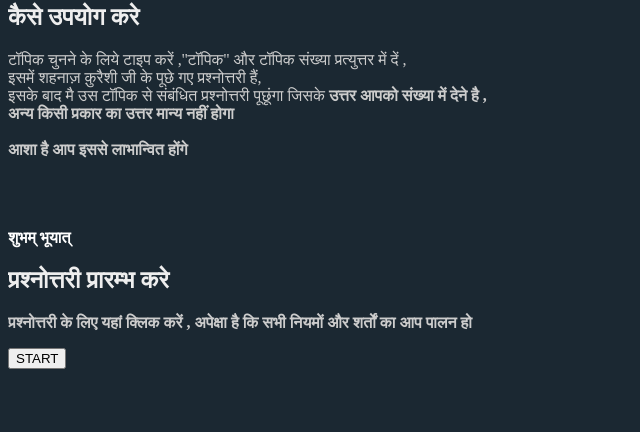
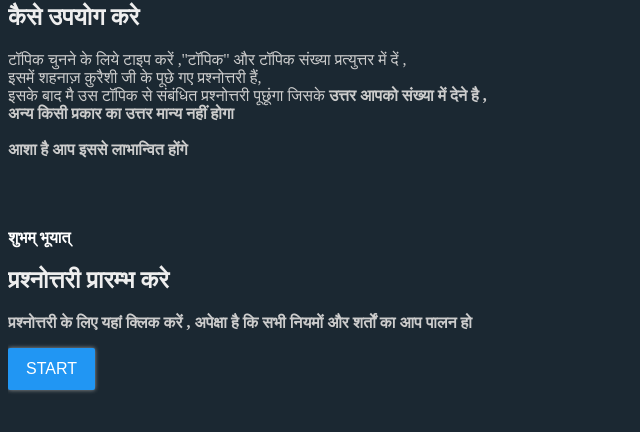
Before and after one commit to MantraSangrah/MantraSangrah.github.io, a plain HTML site: page bot/bot.html in a window 1280 px wide. Shown: the part 62-494 px from the top of the page, without its empty margins (0-640 px from the left). Drawn offline with nearby package versions, Linux system fonts and the light colour scheme.

Commit message:
Update bot.html

```diff
--- a/bot/bot.html
+++ b/bot/bot.html
@@ -117,6 +117,35 @@
   top: 50%;
   left: -12.5%;
 }
+    /* Ripple effect */
+.ripple {
+  background-position: center;
+  transition: background 0.8s;
+}
+.ripple:hover {
+  background: #47a7f5 radial-gradient(circle, transparent 1%, #47a7f5 1%) center/15000%;
+}
+.ripple:active {
+  background-color: #6eb9f7;
+  background-size: 100%;
+  transition: background 0s;
+}
+
+/* Button style */
+button {
+  border: none;
+  border-radius: 2px;
+  padding: 12px 18px;
+  font-size: 16px;
+  text-transform: uppercase;
+  cursor: pointer;
+  color: white;
+  background-color: #2196f3;
+  box-shadow: 0 0 4px #999;
+  outline: none;
+}
+
+
     </style>
 <script async>
     function send(){
```
